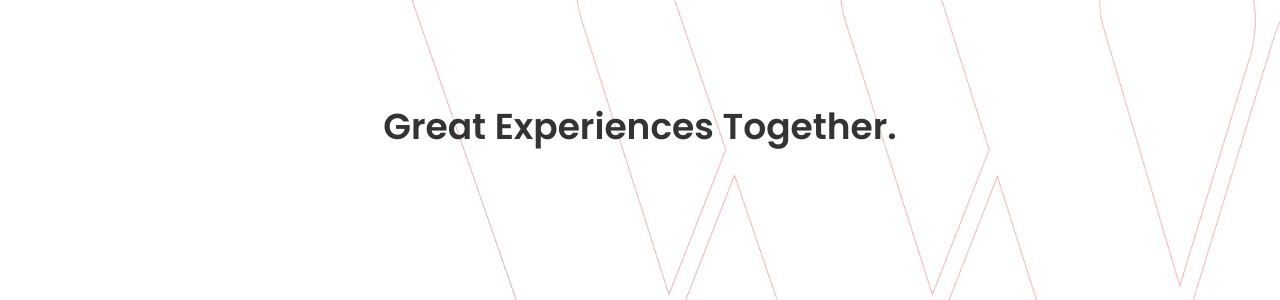
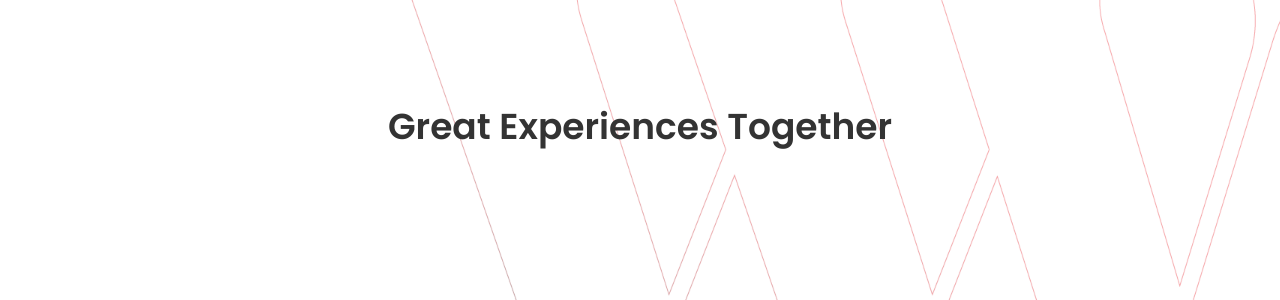
Before and after one commit to rwcstudio/wilcoxwilliams.github.io, a Jekyll site: the page built from index.md, in a window 1280 px wide and 900 px high. Shown: the part 328-628 px from the top of the window. Built offline with Jekyll 4.4.1, drawn with Linux system fonts in a browser that asks for light colours; some web fonts are replaced.

```diff
--- a/_includes/index.html
+++ b/_includes/index.html
@@ -3,7 +3,7 @@
 <div class="hero-caption">
 <!-- MODULE TITLE -->
 <div class="hero-text">
-<h1>Great Experiences Together.</h1>
+<h1>Great Experiences Together</h1>
 </div>
 <!-- /MODULE TITLE -->
 </div>
```
